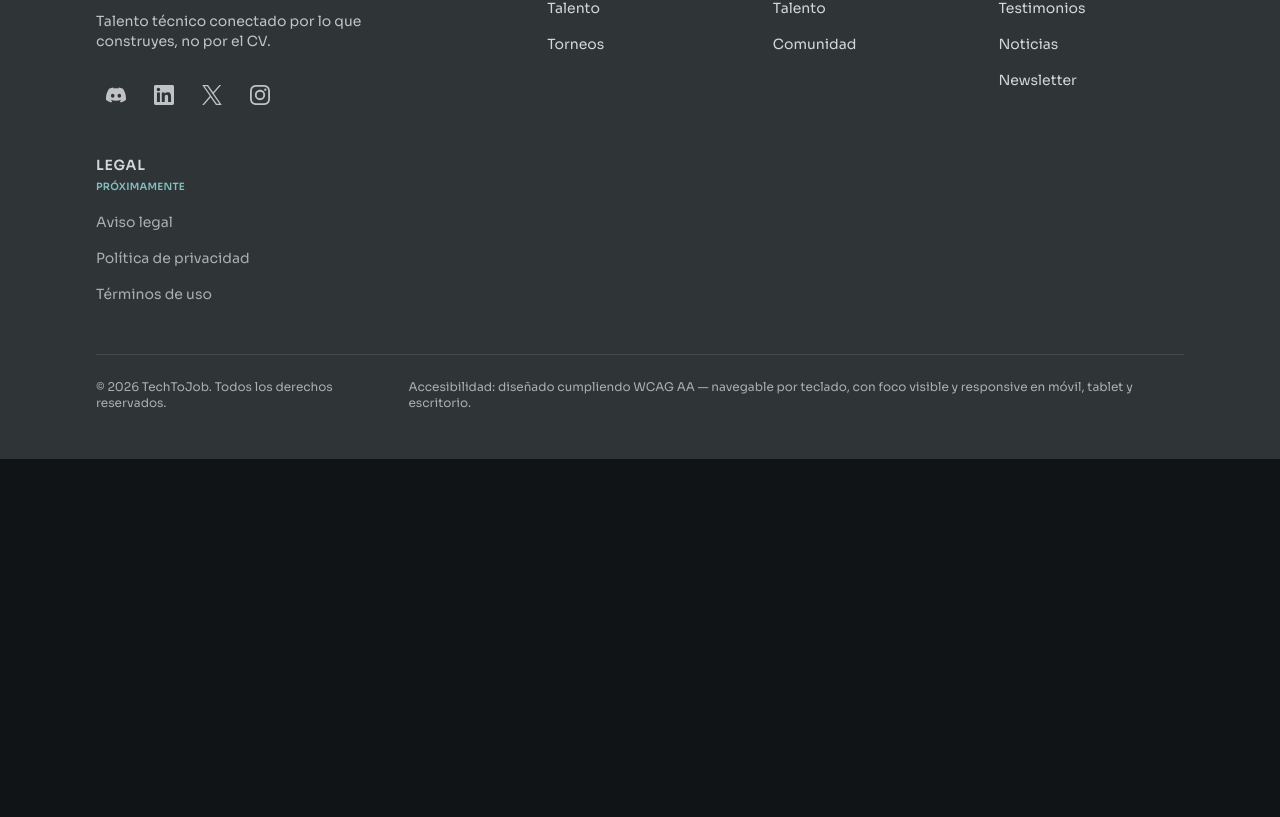
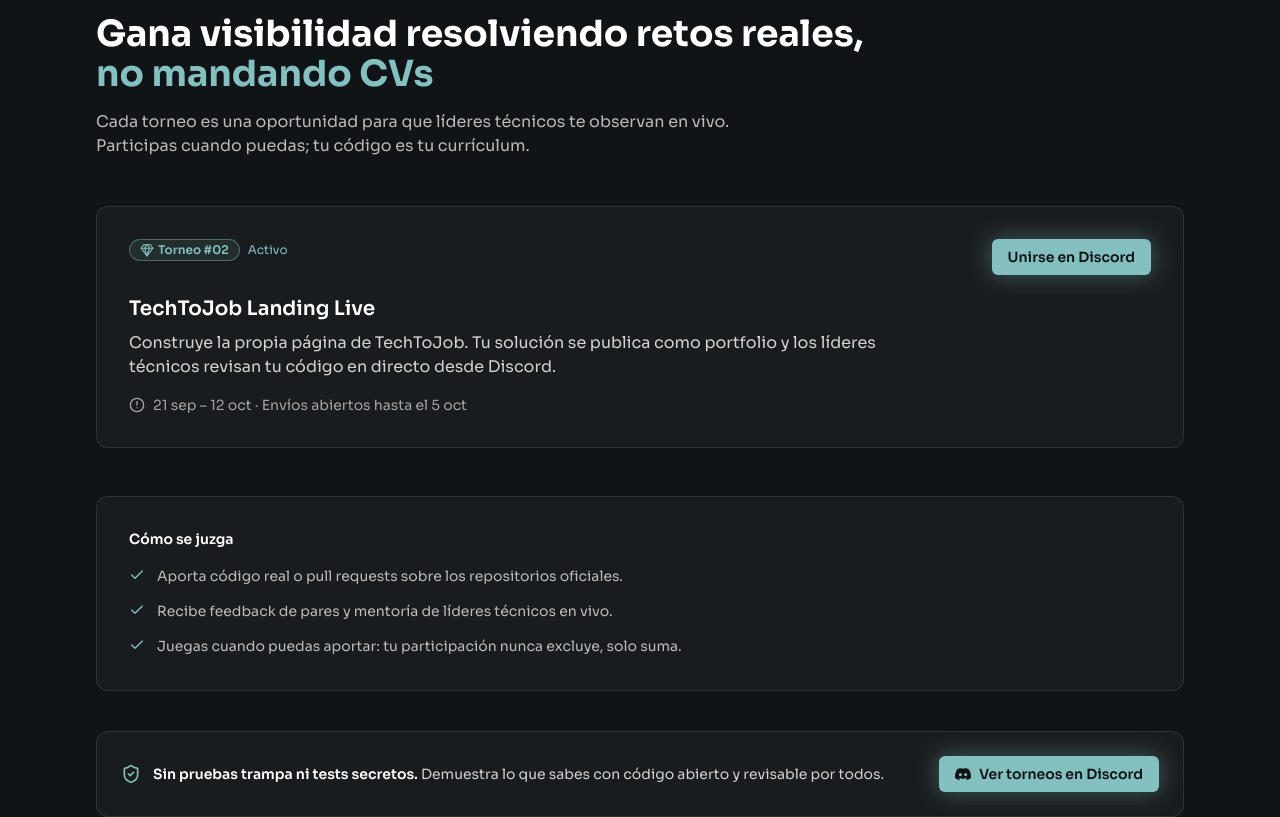
Before and after one commit to AnaSofia228/techtojob-landing, a Next.js app: page / in a window 1280 px wide. Shown: the part 1416-2233 px from the top of the page. Before the commit the page ends 1875 px from the top, so only its background shows below. Built offline with nearby package versions, Linux system fonts and the light colour scheme; no server answers.

Commit message:
feat(torneos): Torneo #02 activo, reglas de evaluacion y CTAs a Discord

```diff
--- a/src/components/sections/Tournaments.tsx
+++ b/src/components/sections/Tournaments.tsx
@@ -1,9 +1,113 @@
 /**
  * "Tournaments" section of the landing page.
- * Renders the anchor target for the PRD-defined `#torneos` section.
+ * PRD section 05 (`#torneos`): showcases real challenges, highlights the active
+ * Torneo #02 (the landing page itself), its submission timeline, the evaluation
+ * rules and the live participation flow through Discord. Server Component.
  */
+import { Button } from "@/components/ui/Button";
+import {
+  CheckGlyph,
+  ClockGlyph,
+  DiscordGlyph,
+  GemGlyph,
+  ShieldGlyph,
+} from "@/components/ui/icons";
 import { messages } from "@/lib/content";
+import { SOCIAL_LINKS } from "@/lib/site";
 
 export function Tournaments() {
-  return <section id="torneos" aria-label={messages.sections.torneos} />;
+  const t = messages.torneos;
+
+  return (
+    <section
+      id="torneos"
+      aria-label={messages.sections.torneos}
+      className="bg-ink py-20 sm:py-24"
+    >
+      <div className="mx-auto max-w-6xl px-4 sm:px-6 lg:px-8">
+        {/* Encabezado alineado a la izquierda */}
+        <div className="max-w-3xl">
+          <span className="inline-flex items-center gap-2 rounded-full border border-accent/40 bg-accent/10 px-3 py-1 text-xs font-semibold uppercase tracking-widest text-accent">
+            <span aria-hidden="true" className="h-1.5 w-1.5 rounded-full bg-accent" />
+            {t.eyebrow}
+          </span>
+          <h2 className="mt-4 text-3xl font-bold text-canvas sm:text-4xl">
+            {t.titleLead}
+            <span className="text-accent">{t.titleAccent}</span>
+          </h2>
+          <p className="mt-4 max-w-2xl text-base text-canvas/70">{t.subtitle}</p>
+        </div>
+
+        {/* Torneo activo destacado */}
+        <div className="ttj-card mt-12 rounded-xl border border-canvas/10 bg-ink-alt p-6 shadow-none sm:p-8">
+          <div className="flex flex-wrap items-start justify-between gap-4">
+            <div className="flex flex-wrap items-center gap-2">
+              <span className="inline-flex items-center gap-1 rounded-full border border-accent/40 bg-accent/10 px-2.5 py-0.5 text-xs font-semibold text-accent">
+                <GemGlyph className="h-3.5 w-3.5" />
+                {t.current.tag}
+              </span>
+              <span className="text-xs font-medium text-accent">
+                {t.activeTag}
+              </span>
+            </div>
+            <Button
+              href={SOCIAL_LINKS.discord}
+              variant="primary"
+              size="md"
+            >
+              {t.current.cta}
+            </Button>
+          </div>
+          <h3 className="mt-5 text-xl font-semibold text-canvas">
+            {t.current.title}
+          </h3>
+          <p className="mt-2 max-w-3xl text-base text-canvas/80">
+            {t.current.description}
+          </p>
+          <p className="mt-4 flex items-center gap-2 text-sm text-canvas/60">
+            <ClockGlyph className="h-4 w-4" />
+            {t.current.period}
+          </p>
+        </div>
+
+        {/* Reglas de evaluación */}
+        <div className="ttj-card mt-12 rounded-xl border border-canvas/10 bg-ink-alt p-6 shadow-none sm:p-8">
+          <h3 className="text-sm font-semibold text-canvas">
+            {t.rules.headerTitle}
+          </h3>
+          <ul className="mt-4 space-y-3">
+            {t.rules.items.map((item) => (
+              <li
+                key={item}
+                className="flex items-start gap-3 text-sm leading-relaxed text-canvas/70"
+              >
+                <CheckGlyph className="mt-0.5 h-4 w-4 shrink-0 text-accent" />
+                <span>{item}</span>
+              </li>
+            ))}
+          </ul>
+        </div>
+
+        {/* Banner CTA final */}
+        <div className="mt-10 flex flex-col gap-6 rounded-xl border border-canvas/10 bg-ink-alt px-6 py-6 sm:flex-row sm:items-center sm:justify-between">
+          <p className="flex items-start gap-3 text-sm text-canvas/80 sm:items-center">
+            <ShieldGlyph className="h-5 w-5 shrink-0 text-accent" />
+            <span>
+              <strong className="font-semibold text-canvas">
+                {t.banner.strong}
+              </strong>{" "}
+              {t.banner.rest}
+            </span>
+          </p>
+          <Button
+            href={SOCIAL_LINKS.discord}
+            variant="primary"
+            size="md"
+          >
+            <DiscordGlyph className="h-4 w-4" /> {t.banner.cta}
+          </Button>
+        </div>
+      </div>
+    </section>
+  );
 }
--- a/src/components/ui/icons.tsx
+++ b/src/components/ui/icons.tsx
@@ -239,3 +239,23 @@ export function GemGlyph({ className = "h-4 w-4" }: IconProps) {
     </svg>
   );
 }
+
+/** Clock icon (Lucide clock-3). */
+export function ClockGlyph({ className = "h-4 w-4" }: IconProps) {
+  return (
+    <svg
+      viewBox="0 0 24 24"
+      className={`${className} shrink-0`}
+      fill="none"
+      stroke="currentColor"
+      strokeWidth="2"
+      strokeLinecap="round"
+      strokeLinejoin="round"
+      aria-hidden="true"
+    >
+      <circle cx="12" cy="12" r="10" />
+      <line x1="12" x2="12" y1="7" y2="12" />
+      <line x1="12" x2="12.01" y1="16" y2="16" />
+    </svg>
+  );
+}
--- a/src/messages/es.json
+++ b/src/messages/es.json
@@ -122,6 +122,33 @@
       "cta": "Empezar en Discord"
     }
   },
+  "torneos": {
+    "eyebrow": "Torneos",
+    "titleLead": "Gana visibilidad resolviendo retos reales, ",
+    "titleAccent": "no mandando CVs",
+    "subtitle": "Cada torneo es una oportunidad para que líderes técnicos te observan en vivo. Participas cuando puedas; tu código es tu currículum.",
+    "activeTag": "Activo",
+    "current": {
+      "tag": "Torneo #02",
+      "title": "TechToJob Landing Live",
+      "description": "Construye la propia página de TechToJob. Tu solución se publica como portfolio y los líderes técnicos revisan tu código en directo desde Discord.",
+      "period": "21 sep – 12 oct · Envíos abiertos hasta el 5 oct",
+      "cta": "Unirse en Discord"
+    },
+    "rules": {
+      "headerTitle": "Cómo se juzga",
+      "items": [
+        "Aporta código real o pull requests sobre los repositorios oficiales.",
+        "Recibe feedback de pares y mentoría de líderes técnicos en vivo.",
+        "Juegas cuando puedas aportar: tu participación nunca excluye, solo suma."
+      ]
+    },
+    "banner": {
+      "strong": "Sin pruebas trampa ni tests secretos.",
+      "rest": "Demuestra lo que sabes con código abierto y revisable por todos.",
+      "cta": "Ver torneos en Discord"
+    }
+  },
   "sections": {
     "header": "Encabezado",
     "hero": "Hero",
--- a/src/types/content.ts
+++ b/src/types/content.ts
@@ -63,6 +63,29 @@ export type Messages = {
       traditional: { title: string; items: string[] };
       techtojob: { title: string; items: string[] };
     };
+      banner: {
+      strong: string;
+      rest: string;
+      cta: string;
+    };
+  };
+  torneos: {
+    eyebrow: string;
+    titleLead: string;
+    titleAccent: string;
+    subtitle: string;
+    activeTag: string;
+    current: {
+      tag: string;
+      title: string;
+      description: string;
+      period: string;
+      cta: string;
+    };
+    rules: {
+      headerTitle: string;
+      items: string[];
+    };
     banner: {
       strong: string;
       rest: string;
```
